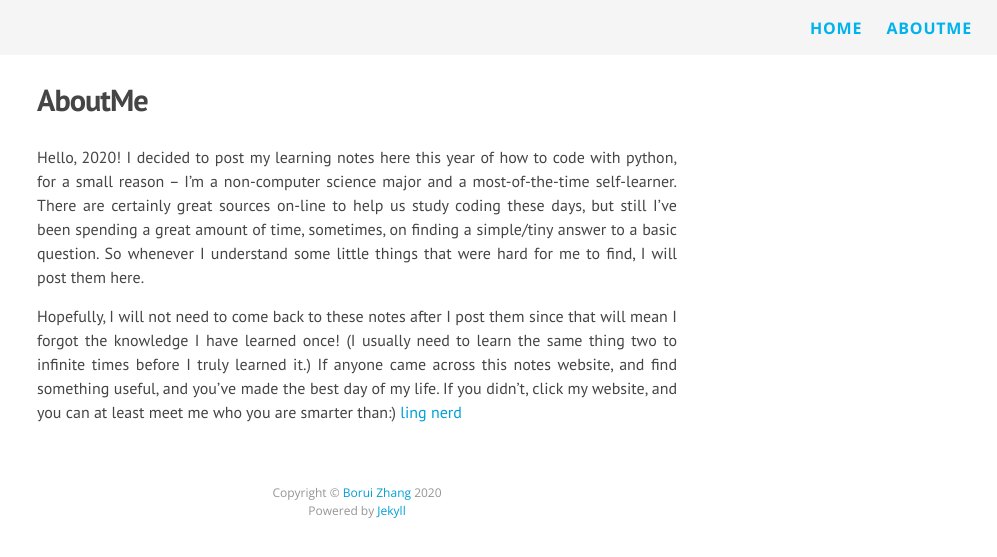
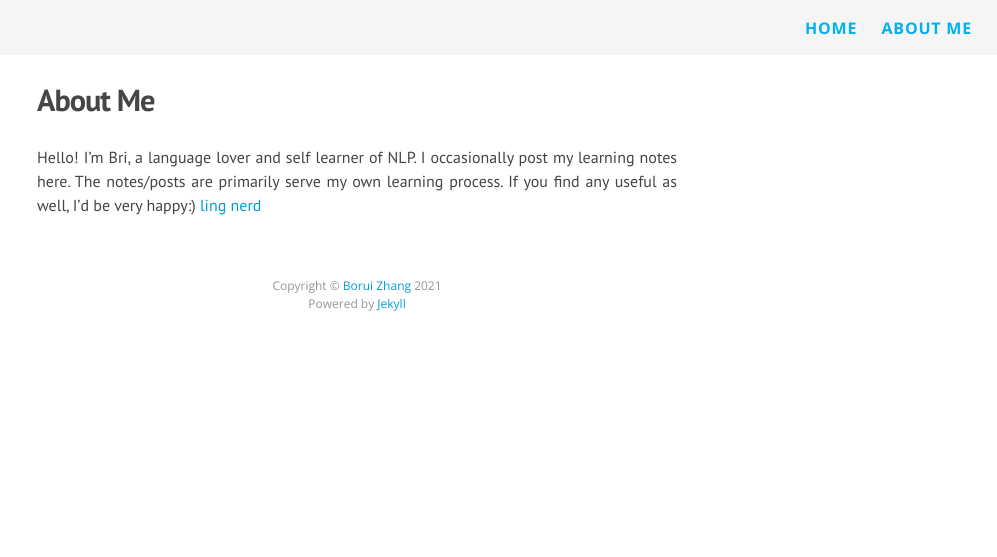
Before and after one commit to boruizhang/brisnotes, a Jekyll site: the page built from about.md, in a window 1280 px wide. Shown: the top 557 px of the page, without its empty margins (283-1280 px from the left). Built offline with Jekyll 4.4.1, drawn with Linux system fonts in a browser that asks for light colours; nearby versions of some CDN libraries.

Commit message:
year + intro update

```diff
--- a/_includes/footer.html
+++ b/_includes/footer.html
@@ -1,4 +1,4 @@
 <div class="footer center">
-  Copyright &copy; <a href=https://boruizhang.github.io/ target="_blank">Borui Zhang</a> 2020<BR />
+  Copyright &copy; <a href=https://boruizhang.github.io/ target="_blank">Borui Zhang</a> 2021<BR />
   Powered by <a href=http://jekyllrb.com target="_blank">Jekyll</a>
 </div>
--- a/about.md
+++ b/about.md
@@ -1,10 +1,7 @@
 ---
 layout: page
-title: AboutMe
+title: About Me
 permalink: /about/
 ---
 
-Hello, 2020! I decided to post my learning notes here this year of how to code with python, for a small reason --
-I'm a non-computer science major and a most-of-the-time self-learner. There are certainly great sources on-line to help us study coding these days, but still I've been spending a great amount of time, sometimes, on finding a simple/tiny answer to a basic question. So whenever I understand some little things that were hard for me to find, I will post them here.
-
-Hopefully, I will not need to come back to these notes after I post them since that will mean I forgot the knowledge I have learned once! (I usually need to learn the same thing two to infinite times before I truly learned it.) If anyone came across this notes website, and find something useful, and you've made the best day of my life. If you didn't, click my website, and you can at least meet me who you are smarter than:) [ling nerd](https://boruizhang.github.io/)
+Hello! I'm Bri, a language lover and self learner of NLP. I occasionally post my learning notes here. The notes/posts are primarily serve my own learning process. If you find any useful as well, I'd be very happy:) [ling nerd](https://boruizhang.github.io/)
```
